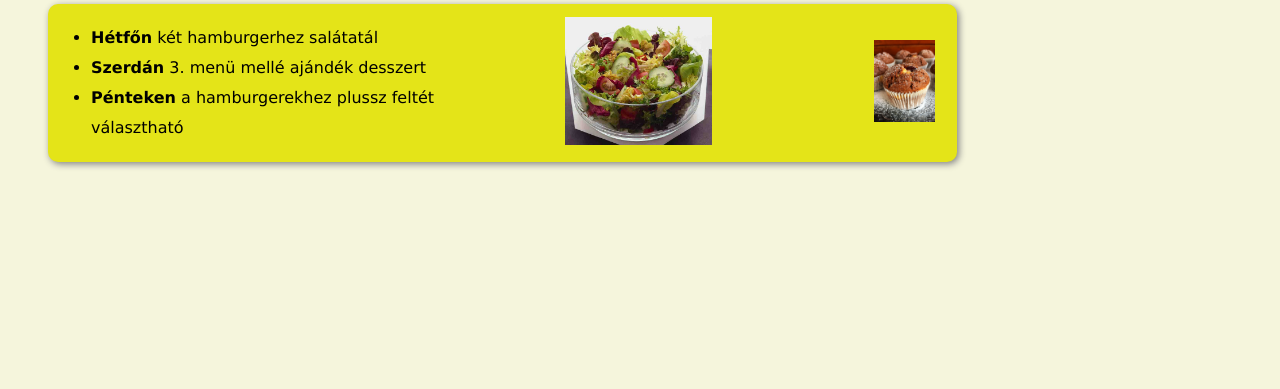
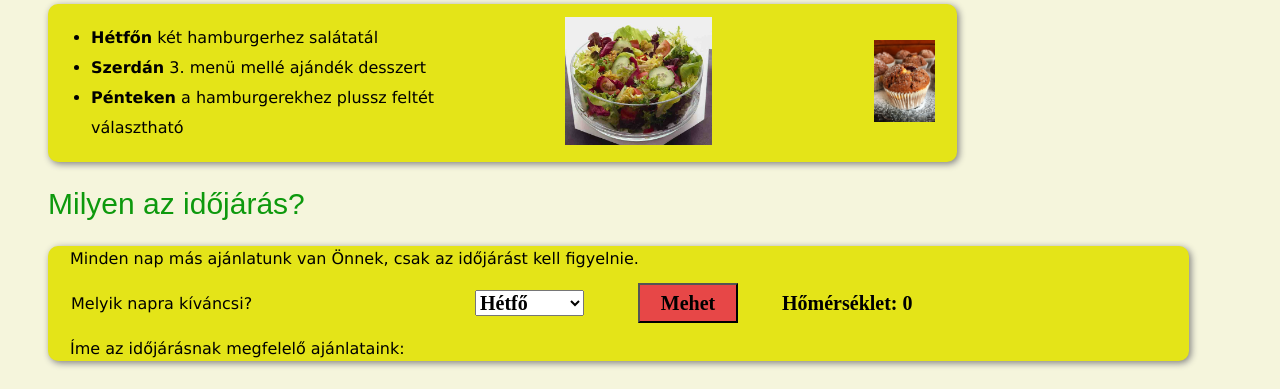
Before and after one commit to juvilonc/juvilonc.github.io, a plain HTML site: page étterem/akciók.html in a window 1280 px wide. Shown: the part 540-929 px from the top of the page. Before the commit the page ends 800 px from the top, so only its background shows below. Drawn offline with Linux system fonts and the light colour scheme.

Commit message:
frissítés

```diff
--- a/étterem/akciók.html
+++ b/étterem/akciók.html
@@ -53,6 +53,43 @@
         <td><img id="hatodik" src="img/muffin.jpg" alt="Desszert"></td>
         </tr>
     </table>
+    <h2>Milyen az időjárás?</h2>
+    <table>
+        <tr>
+            <td colspan="3" id="ajánlat">Minden nap más ajánlatunk van Önnek, csak az időjárást kell figyelnie.</td>
+            <td></td>
+            <td></td>
+        </tr>
+        <tr>
+            <td>
+                <p id="nap">Melyik napra kíváncsi?</p>
+            </td>
+            <td>
+                <select id="napok">
+                    <option value="0">Hétfő</option>
+                    <option value="1">Kedd</option>
+                    <option value="2">Szerda</option>
+                    <option value="3">Csütörtök</option>
+                    <option value="4">Péntek</option>
+                    <option value="5">Szombat</option>
+                    <option value="6">Vasárnap</option>
+                </select>
+            </td>
+            <td>
+               <button onclick="weatherW()"><span id="gomb">Mehet</span></button>
+            </td>
+            <td>
+                <p class="fok">Hőmérséklet: <span id="temp">0</span></p>
+            </td>
+        </tr>
+        <tr>
+            <td  id="konkrét">Íme az időjárásnak megfelelő ajánlataink:</td>
+            <td colspan="2"><span id="ajánlatok"></span></td>
+        </tr>
+    </table>
+
+    <script src="js/étterem.js"></script>
+
 </body>
 
 </html>
--- a/étterem/css/style-akciók.css
+++ b/étterem/css/style-akciók.css
@@ -63,3 +63,41 @@ img {
     margin-left: 165px;
     margin-right:80px;
 }
+
+select {
+    font-family: 'Times New Roman', Times, serif;
+    font-weight: bold;
+    font-size: 20px;
+}
+button {
+    font-family: 'Times New Roman', Times, serif;
+    font-weight: bold;
+    font-size: 20px;
+    height: 40px;
+    width: 100px;
+    margin-left: 50px;
+    margin-right: 20px;
+    background-color: rgb(231, 71, 71);
+}
+p.fok {
+    font-family: 'Times New Roman', Times, serif;
+    font-weight: bold;
+    font-size: 20px;
+}
+#ajánlat {
+    font-family: Verdana, Geneva, Tahoma, sans-serif;
+    width: 500px;
+    padding-left: 20px;
+    margin-right: 50px;
+}
+#konkrét {
+    font-family: Verdana, Geneva, Tahoma, sans-serif;
+    width: 350px;
+    padding-left: 20px;
+    margin-right: 50px;
+}
+#ajánlatok {
+    font-family: 'Times New Roman', Times, serif;
+    font-weight: bold;
+    font-size: 20px;
+}
--- a/étterem/js/étterem.js
+++ b/étterem/js/étterem.js
@@ -1,10 +1,40 @@
-let price = 1200;
-let extra = 300;
+function calcAmount() {
+    let price = 1200;
+    let quantityInput = document.querySelector("input[name='quantity']");
+    let quantityNumber = parseInt(quantityInput.value);
+    quantityNumber = isNaN(quantityNumber)?0:quantityNumber;
+    let extraInput = document.querySelector("input[name=extra]:checked");
+    let extra = parseInt(extraInput.value);
+    showSumPrice(price, quantityNumber, extra);
+}
+function showSumPrice(price, quantityNumber, extra)  {
+    let showAmount = document.querySelector("span.show-amount");
 
-function calcAmount() {
-    let quantityInput = document.querySelector("input[name='quantity']");
-    let showAmount = document.querySelector("span.show-amount");
-    let extraFeltét = document.querySelectorAll("input[type='radio']");
-    let amount = (parseInt(quantityInput.value) * price) + (parseInt(quantityInput.value) * extra);
-    showAmount.innerHTML = amount;
+    if (quantityNumber>10) {
+        alert("Maximum 10 terméket vásárolhat!");
+    } else if (quantityNumber<1) {
+        alert("Minimum 1 terméket kell vásárolnia!");
+    } else {
+        let amount = (price + extra) * quantityNumber;
+        showAmount.innerHTML = amount;
+    }
 }
+var temperatures = [-5, 14.4, 13.0, 17.3, 21.7, 18.2, 28];
+var felsőértékek = [0, 15, 20, 25, 30];
+var kínálat = ["Forró csoki", "Meleg tea","Finom süti", "Fagyi", "Jéghideg limonádé"];
+function weatherW() {
+    const napok = document.querySelector("#napok");
+    const days = parseInt(napok.value);
+    const hőmérséklet = document.querySelector("span#temp");
+    hőmérséklet.innerHTML = temperatures[days];
+    const ajánlat = document.querySelector("span#ajánlatok");
+
+    let i;
+    let len = felsőértékek.length;
+    for (i=0; i<len; i++) {
+        if (temperatures[days] <= felsőértékek[i]) {
+            ajánlat.innerHTML += "<br> <span#ajánlatok>" + kínálat[i] + "</span>";
+            break;
+        }
+    }
+}
```
Also changed, not shown: étterem/rendelés.html (+8 -6 lines).
